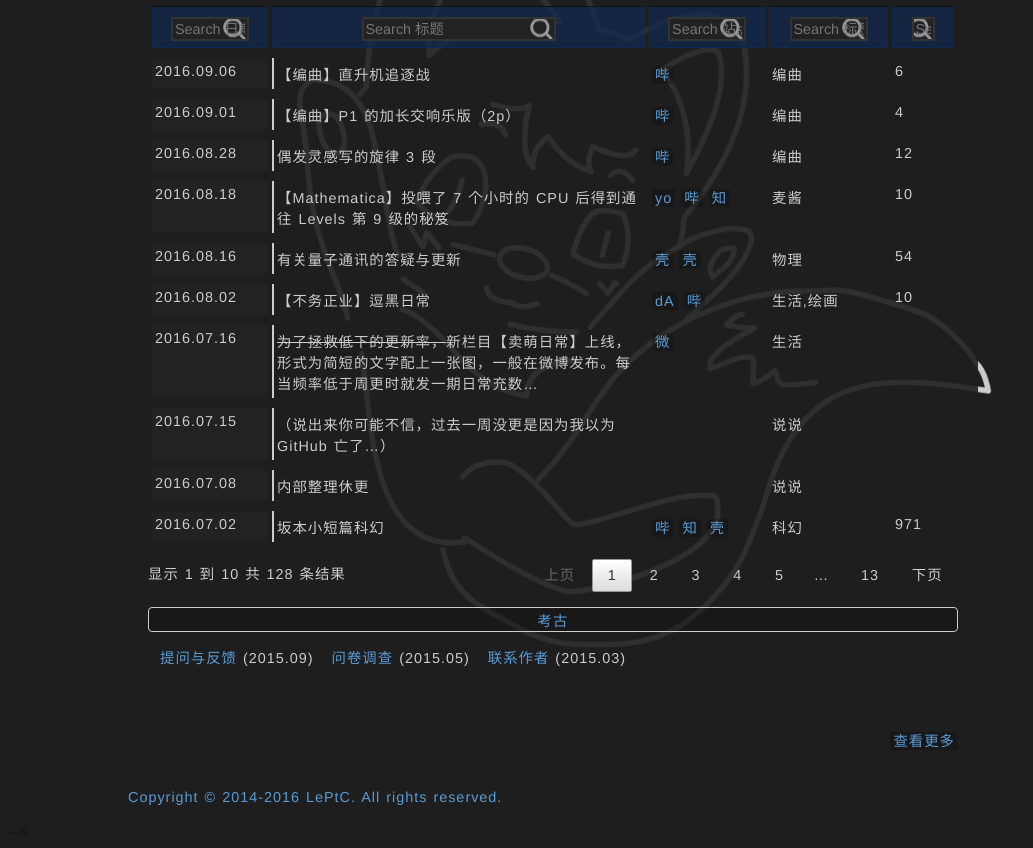
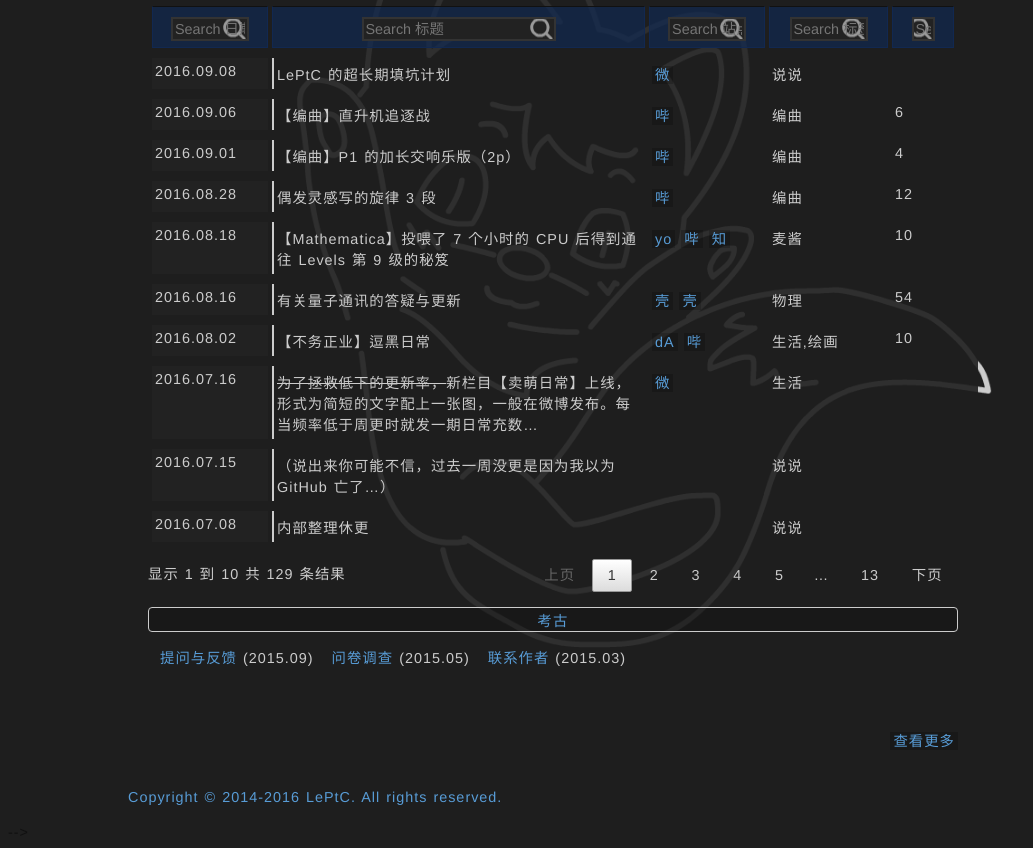
Before and after one commit to LePtC/LePtC.github.io, a Jekyll site: the page built from index.html, in a window 1280 px wide and 1131 px high, cut to the strip 283-1131 px from the top of the window. Shown: the whole strip, without its empty margins (0-1033 px from the left). Built offline with Jekyll 4.4.1, drawn with Linux system fonts in a browser that asks for light colours; Markdown is read by kramdown in place of the engine named in the settings; comment, search, counter and statistics services are not loaded.

Commit message:
new shuoshuo

```diff
--- a/index.html
+++ b/index.html
@@ -251,6 +251,11 @@ $(document).ready(function() {
 </tfoot>
 
 <tbody>
+
+<tr><td>2016.09.08</td>
+  <td>LePtC 的超长期填坑计划</td>
+<td><a href="http://weibo.com/ttarticle/p/show?id=2309404017388910719321">微</a></td>
+<td>说说</td><td></td></tr>
 
 <tr><td>2016.09.06</td>
   <td>【编曲】直升机追逐战</td>
```
